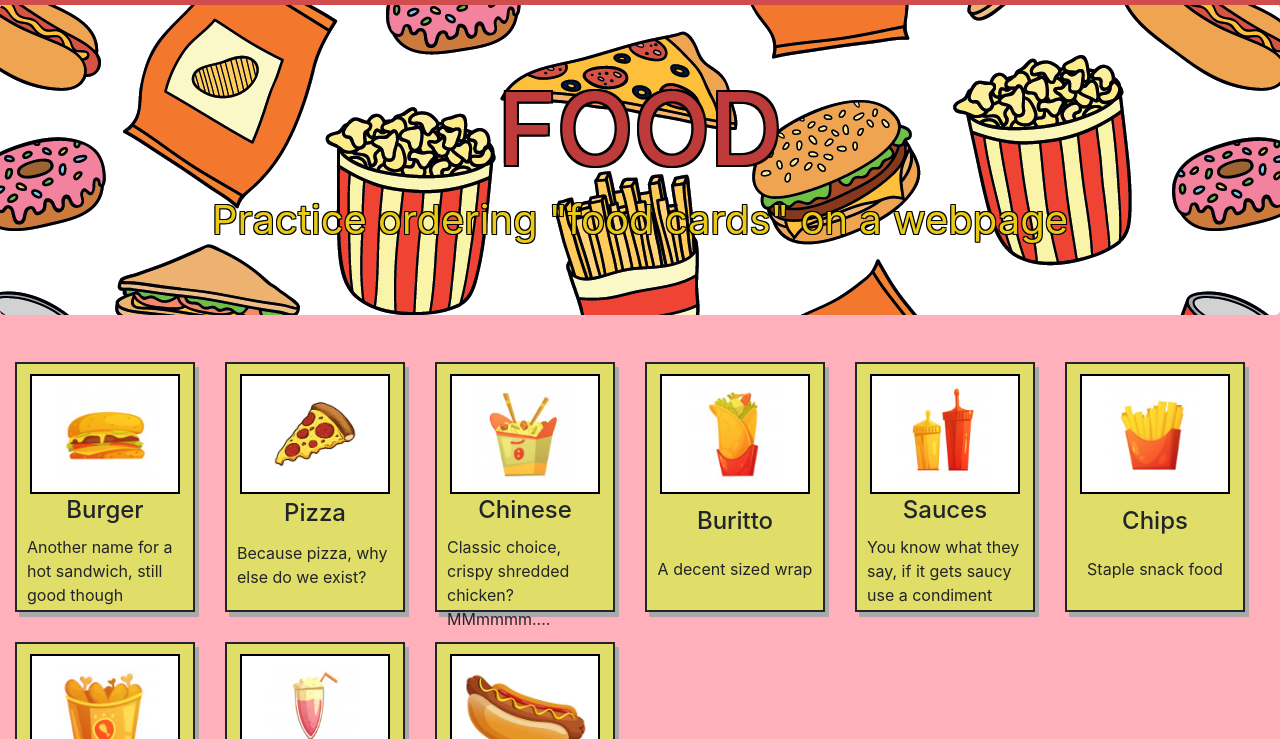
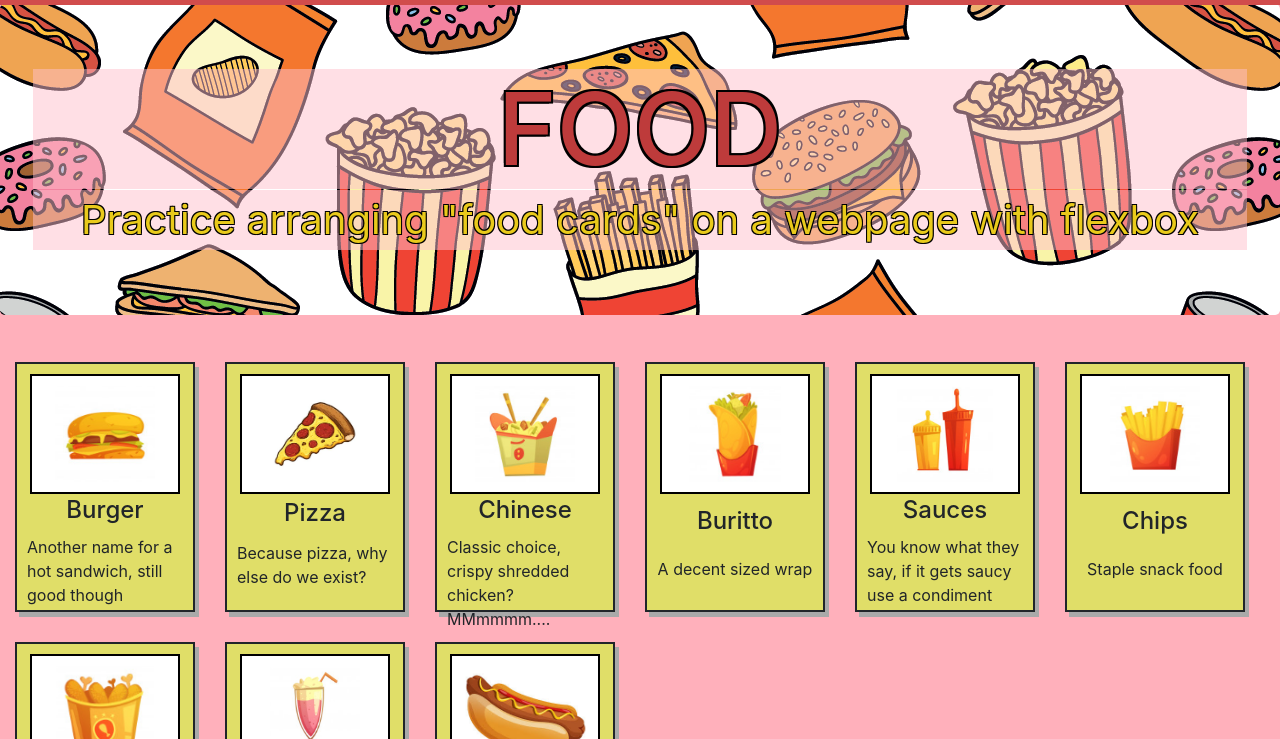
Before and after one commit to Ledwos/FoodSite, a plain HTML site: page index.html in a window 1280 px wide. Shown: the part 61-800 px from the top of the page. Drawn offline with nearby package versions, Linux system fonts and the light colour scheme.

Commit message:
add transparent layer to jumbotron text

```diff
--- a/index.html
+++ b/index.html
@@ -38,8 +38,8 @@
         <!--Change z axis for navbar so it doesn't shift whole page down-->
 
         <div class="jumbotron">
-            <h1>FOOD</h1>
-            <p>Practice ordering "food cards" on a webpage</p>
+            <h1 class='jumboText'>FOOD</h1>
+            <p class='jumboText'>Practice arranging "food cards" on a webpage with flexbox</p>
         </div>
 
         <container class="food_box">
--- a/index_css.css
+++ b/index_css.css
@@ -8,8 +8,12 @@
     margin: -5px 5px;
 }
 
-.jumbotron{
+.jumbotron {
     background-image: url("./images/jumboface.gif");
+}
+
+.jumboText {
+    background-color: rgba(255, 192, 203, 0.507);
 }
 
 body {
```
